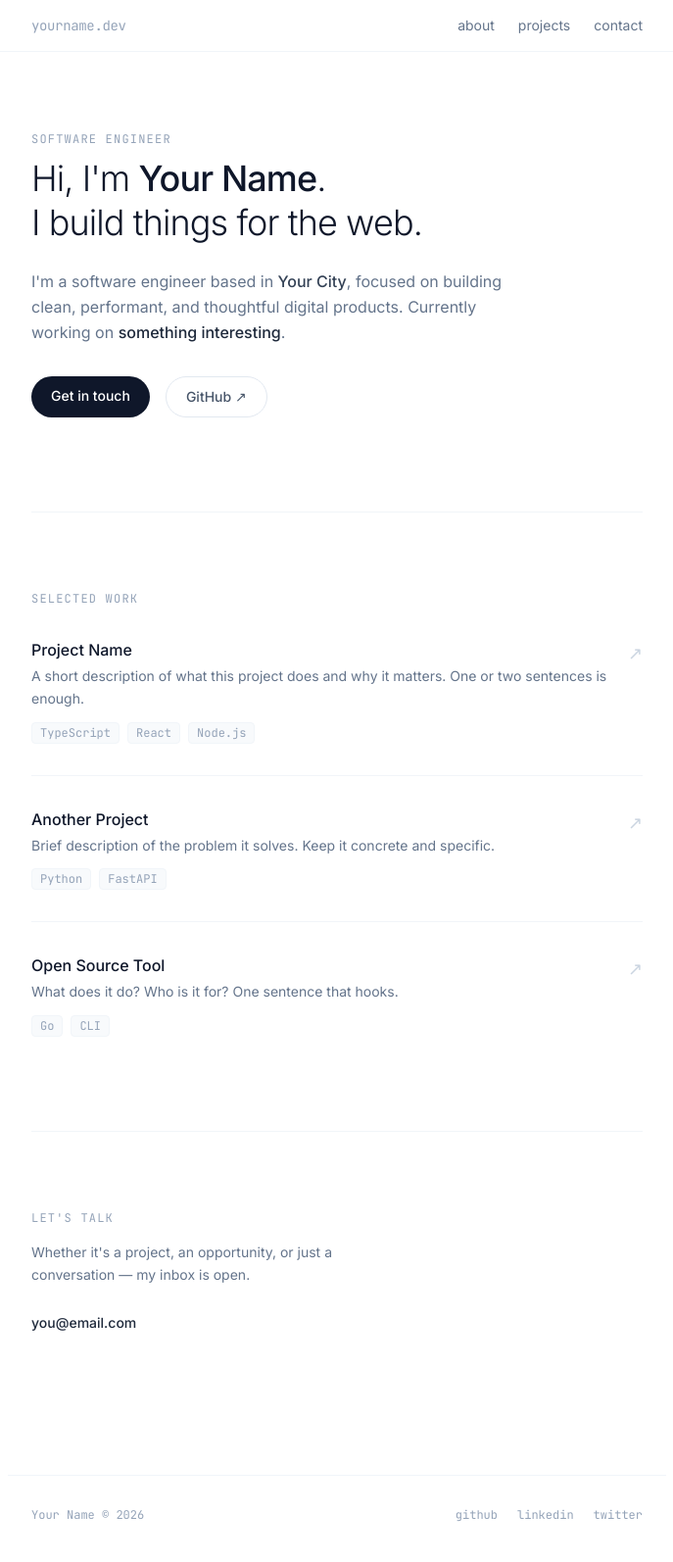
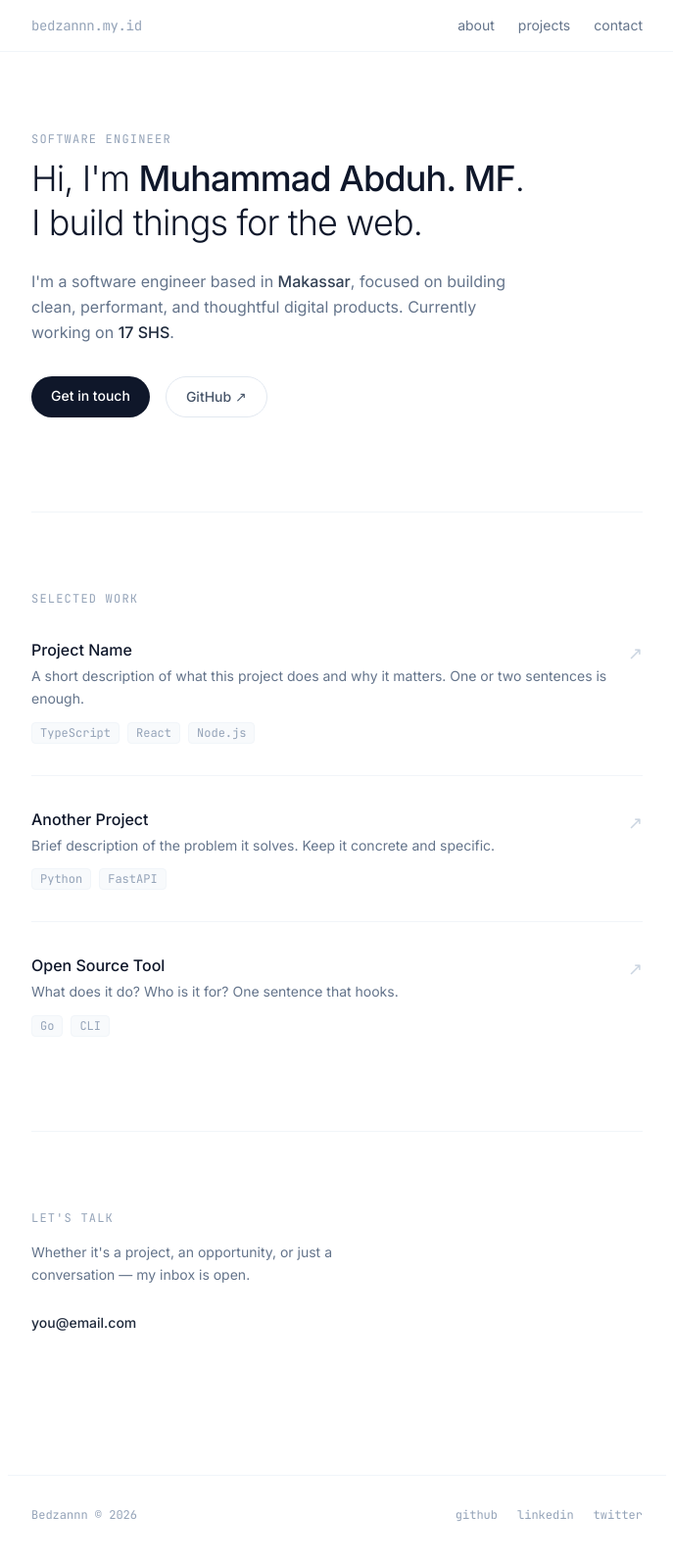
Before and after one commit to abduhkz/abduhkz.github.io, a plain HTML site: page index.html in a window 1280 px wide. Shown: the whole page at 98% size, without its empty margins (296-983 px from the left). Drawn offline with nearby package versions, Linux system fonts and the light colour scheme.

Commit message:
Update index.html

```diff
--- a/index.html
+++ b/index.html
@@ -51,7 +51,7 @@
   <!-- Nav -->
   <header class="fixed top-0 w-full z-10 bg-white/80 backdrop-blur-sm border-b border-slate-100">
     <div class="max-w-2xl mx-auto px-6 py-4 flex justify-between items-center">
-      <span class="font-mono text-sm text-slate-400 tracking-tight">yourname.dev</span>
+      <span class="font-mono text-sm text-slate-400 tracking-tight">bedzannn.my.id</span>
       <nav class="flex gap-6 text-sm text-slate-500">
         <a href="#about" class="link-underline hover:text-slate-900 transition-colors">about</a>
         <a href="#projects" class="link-underline hover:text-slate-900 transition-colors">projects</a>
@@ -68,20 +68,20 @@
         <span class="font-mono text-xs text-slate-400 tracking-widest uppercase">Software Engineer</span>
       </div>
       <h1 class="fade-in text-4xl font-light text-slate-900 leading-tight mb-6 tracking-tight">
-        Hi, I'm <span class="font-medium">Your Name</span>.<br />
+        Hi, I'm <span class="font-medium">Muhammad Abduh. MF</span>.<br />
         I build things for the web.
       </h1>
       <p class="fade-in text-slate-500 text-base leading-relaxed max-w-lg mb-8">
-        I'm a software engineer based in <strong class="font-medium text-slate-700">Your City</strong>, focused on building
+        I'm a software engineer based in <strong class="font-medium text-slate-700">Makassar</strong>, focused on building
         clean, performant, and thoughtful digital products. Currently working on
-        <a href="#" class="text-slate-800 link-underline font-medium">something interesting</a>.
+        <a href="#" class="text-slate-800 link-underline font-medium">17 SHS</a>.
       </p>
       <div class="fade-in flex gap-4">
-        <a href="mailto:you@email.com"
+        <a href="mailto:abduh.mf@sman17makassar.sch.id"
            class="text-sm font-medium text-white bg-slate-900 px-5 py-2.5 rounded-full hover:bg-slate-700 transition-colors">
           Get in touch
         </a>
-        <a href="https://github.com/yourusername" target="_blank" rel="noopener"
+        <a href="https://github.com/abduhkz" target="_blank" rel="noopener"
            class="text-sm font-medium text-slate-600 border border-slate-200 px-5 py-2.5 rounded-full hover:border-slate-400 transition-colors">
           GitHub ↗
         </a>
@@ -179,7 +179,7 @@
   <!-- Footer -->
   <footer class="max-w-2xl mx-auto px-6 pb-10 border-t border-slate-100 pt-8">
     <div class="flex justify-between items-center text-xs text-slate-400 font-mono">
-      <span>Your Name © 2026</span>
+      <span>Bedzannn © 2026</span>
       <div class="flex gap-5">
         <a href="https://github.com/yourusername" target="_blank" rel="noopener"
            class="hover:text-slate-700 transition-colors">github</a>
```
